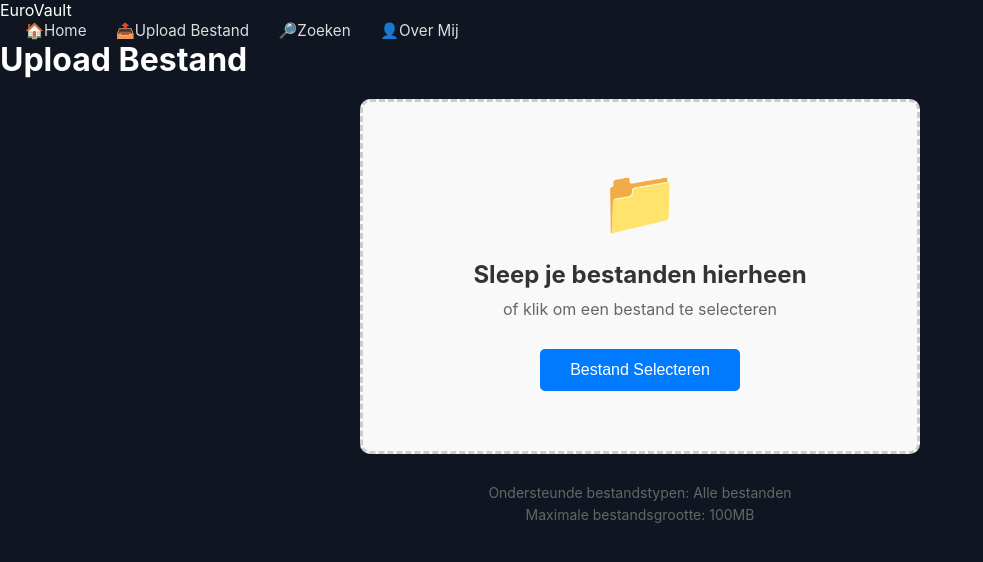
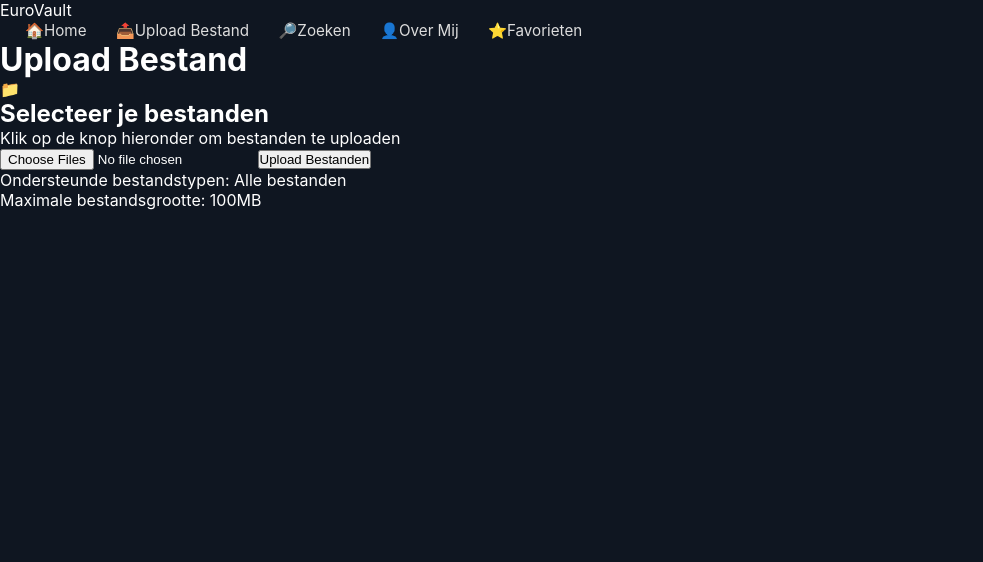
Before and after one commit to wishaand/leepiipaatii94, a Flask app: page /upload in a window 1280 px wide. Shown: the top 562 px of the page, without its empty margins (0-983 px from the left). Run offline with Flask 3, Linux system fonts and the light colour scheme.

```diff
--- a/app/main/routes.py
+++ b/app/main/routes.py
@@ -26,3 +26,6 @@ def upload():
 @bp.route("/search")
 def search():
     return render_template("search.html")
+@bp.route("/favorieten")
+def favorites():
+    return render_template("favorites.html")
--- a/app/templates/base.html
+++ b/app/templates/base.html
@@ -5,19 +5,6 @@
   <meta name="viewport" content="width=device-width, initial-scale=1" />
   <title>{{"title" }}</title>
   <link rel="stylesheet" href="{{ url_for('static', filename='css/style.css') }}">
-  <style>
-    .flash-messages {
-      margin: 10px 0;
-    }
-    .flash-message {
-      padding: 10px 15px;
-      margin: 5px 0;
-      border-radius: 4px;
-      background-color: #d4edda;
-      color: #155724;
-      border: 1px solid #c3e6cb;
-    }
-  </style>
 </head>
 <body>
   <div class="layout">
@@ -39,6 +26,8 @@
         </a>
         <a class="nav-item" href="{{ url_for('main.about_me') }}">
           <span class="nav-ico">👤</span><span>Over Mij</span>
+        <a class="nav-item" href="{{ url_for('main.favorites') }}">
+          <span class="nav-ico">⭐</span><span>Favorieten</span>
         </a>
       </nav>
     </aside>
--- a/app/templates/upload.html
+++ b/app/templates/upload.html
@@ -6,139 +6,23 @@
 
 {% block content %}
 <div class="upload-container">
-  <div class="upload-area" id="uploadArea">
-    <div class="upload-content">
-      <div class="upload-icon">📁</div>
-      <h2>Sleep je bestanden hierheen</h2>
-      <p>of klik om een bestand te selecteren</p>
-      <form id="uploadForm" method="POST" enctype="multipart/form-data">
-        <input type="file" id="fileInput" name="file" multiple style="display: none;">
-        <button type="button" class="upload-btn" onclick="document.getElementById('fileInput').click()">
-          Bestand Selecteren
+  <form method="POST" action="{{ url_for('upload.upload_file') }}" enctype="multipart/form-data">
+    <div class="upload-area">
+      <div class="upload-content">
+        <div class="upload-icon">📁</div>
+        <h2>Selecteer je bestanden</h2>
+        <p>Klik op de knop hieronder om bestanden te uploaden</p>
+        <input type="file" name="file" multiple class="file-input">
+        <button type="submit" class="upload-btn">
+          Upload Bestanden
         </button>
-      </form>
+      </div>
     </div>
-  </div>
+  </form>
 
   <div class="upload-info">
     <p>Ondersteunde bestandstypen: Alle bestanden</p>
     <p>Maximale bestandsgrootte: 100MB</p>
   </div>
 </div>
-
-<style>
-.upload-container {
-  max-width: 600px;
-  margin: 0 auto;
-  padding: 20px;
-}
-
-.upload-area {
-  border: 3px dashed #ccc;
-  border-radius: 10px;
-  padding: 60px 20px;
-  text-align: center;
-  background-color: #f9f9f9;
-  transition: all 0.3s ease;
-  cursor: pointer;
-}
-
-.upload-area:hover {
-  border-color: #007bff;
-  background-color: #f0f8ff;
-}
-
-.upload-area.dragover {
-  border-color: #007bff;
-  background-color: #e6f3ff;
-}
-
-.upload-content {
-  pointer-events: none;
-}
-
-.upload-icon {
-  font-size: 4rem;
-  margin-bottom: 20px;
-}
-
-.upload-area h2 {
-  margin: 0 0 10px 0;
-  color: #333;
-}
-
-.upload-area p {
-  margin: 0 0 30px 0;
-  color: #666;
-}
-
-.upload-btn {
-  background-color: #007bff;
-  color: white;
-  border: none;
-  padding: 12px 30px;
-  border-radius: 5px;
-  font-size: 16px;
-  cursor: pointer;
-  pointer-events: auto;
-  transition: background-color 0.3s ease;
-}
-
-.upload-btn:hover {
-  background-color: #0056b3;
-}
-
-.upload-info {
-  margin-top: 30px;
-  text-align: center;
-  color: #666;
-  font-size: 14px;
-}
-
-.upload-info p {
-  margin: 5px 0;
-}
-</style>
-
-<script>
-document.addEventListener('DOMContentLoaded', function() {
-  const uploadArea = document.getElementById('uploadArea');
-  const fileInput = document.getElementById('fileInput');
-  const uploadForm = document.getElementById('uploadForm');
-
-  // Drag and drop functionality
-  uploadArea.addEventListener('dragover', function(e) {
-    e.preventDefault();
-    uploadArea.classList.add('dragover');
-  });
-
-  uploadArea.addEventListener('dragleave', function(e) {
-    e.preventDefault();
-    uploadArea.classList.remove('dragover');
-  });
-
-  uploadArea.addEventListener('drop', function(e) {
-    e.preventDefault();
-    uploadArea.classList.remove('dragover');
-
-    const files = e.dataTransfer.files;
-    if (files.length > 0) {
-      fileInput.files = files;
-      uploadForm.submit();
-    }
-  });
-
-  // Click to upload
-  uploadArea.addEventListener('click', function() {
-    fileInput.click();
-  });
-
-  // File input change
-  fileInput.addEventListener('change', function() {
-    if (this.files.length > 0) {
-      uploadForm.submit();
-    }
-  });
-});
-</script>
 {% endblock %}
```
Also changed, not shown: app/templates/favorites.html (added, +61 -0 lines), app/templates/index.html (+60 -0 lines).
